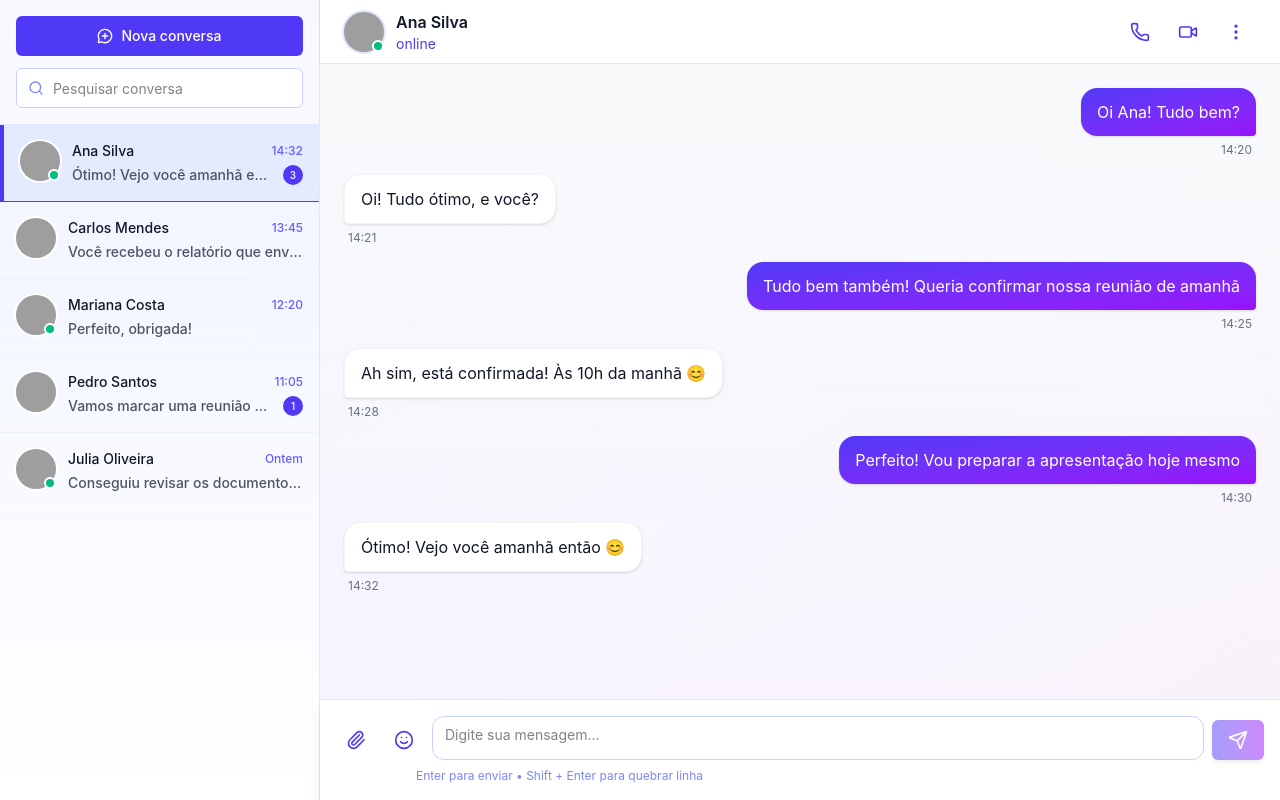
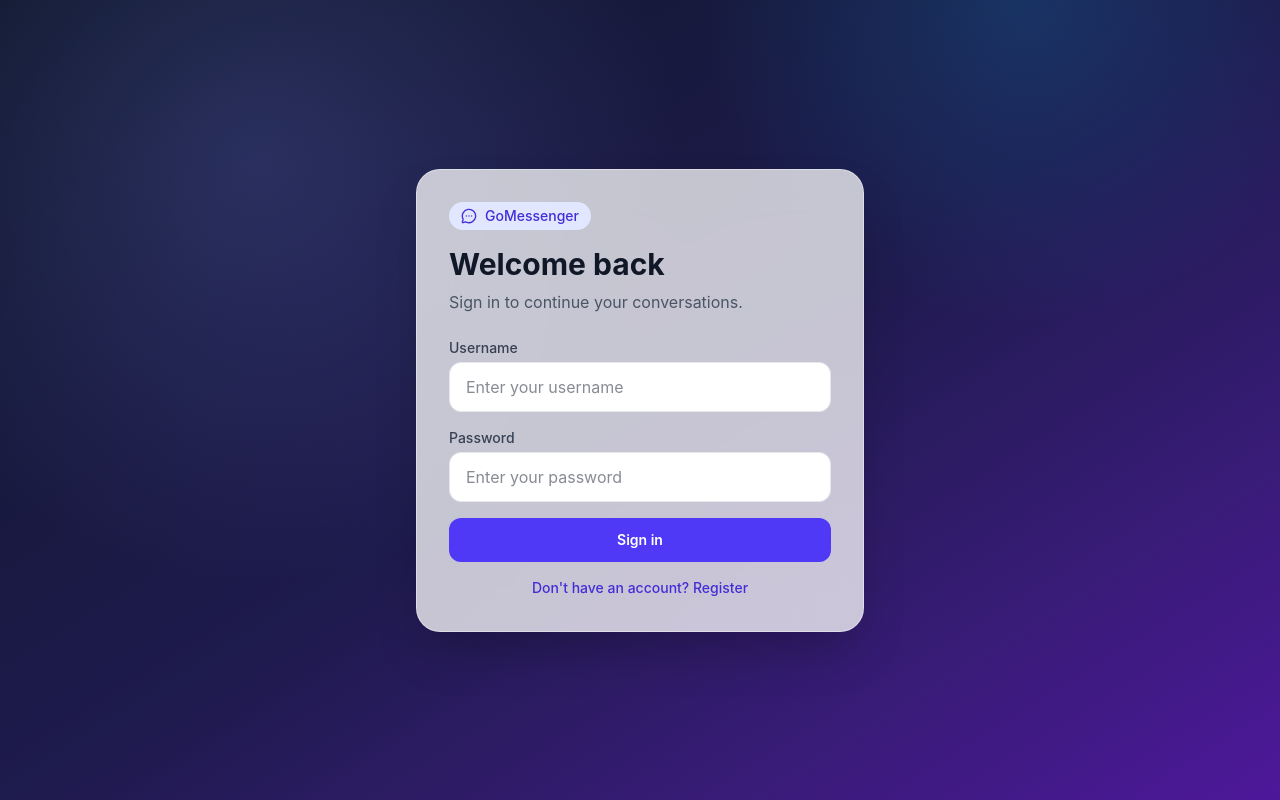
Before and after one commit to Miguel-Pezzini/GoMessenger-Frontend, a Vue app: page / in a window 1280 px wide. Built offline with nearby package versions, Linux system fonts and the light colour scheme; grey boxes are pictures that could not be loaded.

Commit message:
feat: add modern login and register authentication flow

```diff
--- a/src/app/App.vue
+++ b/src/app/App.vue
@@ -1,102 +1,136 @@
 <script setup lang="ts">
-import { ref } from 'vue';
-import { MessageCirclePlus } from 'lucide-vue-next';
+import { ref, onMounted, useTemplateRef } from 'vue';
+import { LogOut, MessageCirclePlus } from 'lucide-vue-next';
 import ChatSidebar, { type Contact } from './components/ChatSidebar.vue';
 import ChatHeader from './components/ChatHeader.vue';
 import ChatMessages from './components/ChatMessages.vue';
 import MessageInput from './components/MessageInput.vue';
+import AuthCard from './components/AuthCard.vue';
 import type { Message } from './components/MessageBubble.vue';
 
-// Mock data para conversas
+const API_BASE_URL = 'http://localhost:8080';
+
+type AuthMode = 'login' | 'register';
+
+type AuthCardExposed = {
+  setError: (message: string) => void;
+  setSuccess: (message: string) => void;
+};
+
+const authMode = ref<AuthMode>('login');
+const isAuthenticated = ref(false);
+const currentUser = ref('');
+const authCardRef = useTemplateRef<AuthCardExposed>('authCardRef');
+
 const mockContacts: Contact[] = [
   {
-    id: "1",
-    name: "Ana Silva",
-    avatar: "https://images.unsplash.com/photo-1649589244330-09ca58e4fa64?crop=entropy&cs=tinysrgb&fit=max&fm=jpg&ixid=M3w3Nzg4Nzd8MHwxfHNlYXJjaHwxfHxwcm9mZXNzaW9uYWwlMjB3b21hbiUyMHBvcnRyYWl0fGVufDF8fHx8MTc3MjE4NzE5Mnww&ixlib=rb-4.1.0&q=80&w=1080",
-    lastMessage: "Ótimo! Vejo você amanhã então 😊",
-    timestamp: "14:32",
+    id: '1',
+    name: 'Ana Silva',
+    avatar:
+      'https://images.unsplash.com/photo-1649589244330-09ca58e4fa64?crop=entropy&cs=tinysrgb&fit=max&fm=jpg&ixid=M3w3Nzg4Nzd8MHwxfHNlYXJjaHwxfHxwcm9mZXNzaW9uYWwlMjB3b21hbiUyMHBvcnRyYWl0fGVufDF8fHx8MTc3MjE4NzE5Mnww&ixlib=rb-4.1.0&q=80&w=1080',
+    lastMessage: 'Ótimo! Vejo você amanhã então 😊',
+    timestamp: '14:32',
     unreadCount: 3,
     online: true,
   },
   {
-    id: "2",
-    name: "Carlos Mendes",
-    avatar: "https://images.unsplash.com/photo-1554765345-6ad6a5417cde?crop=entropy&cs=tinysrgb&fit=max&fm=jpg&ixid=M3w3Nzg4Nzd8MHwxfHNlYXJjaHwxfHxwcm9mZXNzaW9uYWwlMjBtYW4lMjBwb3J0cmFpdHxlbnwxfHx8fDE3NzIxODY2NTd8MA&ixlib=rb-4.1.0&q=80&w=1080",
-    lastMessage: "Você recebeu o relatório que enviei?",
-    timestamp: "13:45",
+    id: '2',
+    name: 'Carlos Mendes',
+    avatar:
+      'https://images.unsplash.com/photo-1554765345-6ad6a5417cde?crop=entropy&cs=tinysrgb&fit=max&fm=jpg&ixid=M3w3Nzg4Nzd8MHwxfHNlYXJjaHwxfHxwcm9mZXNzaW9uYWwlMjBtYW4lMjBwb3J0cmFpdHxlbnwxfHx8fDE3NzIxODY2NTd8MA&ixlib=rb-4.1.0&q=80&w=1080',
+    lastMessage: 'Você recebeu o relatório que enviei?',
+    timestamp: '13:45',
     unreadCount: 0,
     online: false,
   },
   {
-    id: "3",
-    name: "Mariana Costa",
-    avatar: "https://images.unsplash.com/photo-1525786210598-d527194d3e9a?crop=entropy&cs=tinysrgb&fit=max&fm=jpg&ixid=M3w3Nzg4Nzd8MHwxfHNlYXJjaHwxfHx5b3VuZyUyMHdvbWFuJTIwc21pbGluZ3xlbnwxfHx8fDE3NzIxNjU1MDd8MA&ixlib=rb-4.1.0&q=80&w=1080",
-    lastMessage: "Perfeito, obrigada!",
-    timestamp: "12:20",
+    id: '3',
+    name: 'Mariana Costa',
+    avatar:
+      'https://images.unsplash.com/photo-1525786210598-d527194d3e9a?crop=entropy&cs=tinysrgb&fit=max&fm=jpg&ixid=M3w3Nzg4Nzd8MHwxfHNlYXJjaHwxfHx5b3VuZyUyMHdvbWFuJTIwc21pbGluZ3xlbnwxfHx8fDE3NzIxNjU1MDd8MA&ixlib=rb-4.1.0&q=80&w=1080',
+    lastMessage: 'Perfeito, obrigada!',
+    timestamp: '12:20',
     unreadCount: 0,
     online: true,
   },
   {
-    id: "4",
-    name: "Pedro Santos",
-    avatar: "https://images.unsplash.com/photo-1723538201695-2427f49cdcde?crop=entropy&cs=tinysrgb&fit=max&fm=jpg&ixid=M3w3Nzg4Nzd8MHwxfHNlYXJjaHwxfHxidXNpbmVzcyUyMG1hbiUyMGNhc3VhbHxlbnwxfHx8fDE3NzIyMzIzNjh8MA&ixlib=rb-4.1.0&q=80&w=1080",
-    lastMessage: "Vamos marcar uma reunião para discutir o projeto",
-    timestamp: "11:05",
+    id: '4',
+    name: 'Pedro Santos',
+    avatar:
+      'https://images.unsplash.com/photo-1723538201695-2427f49cdcde?crop=entropy&cs=tinysrgb&fit=max&fm=jpg&ixid=M3w3Nzg4Nzd8MHwxfHNlYXJjaHwxfHxidXNpbmVzcyUyMG1hbiUyMGNhc3VhbHxlbnwxfHx8fDE3NzIyMzIzNjh8MA&ixlib=rb-4.1.0&q=80&w=1080',
+    lastMessage: 'Vamos marcar uma reunião para discutir o projeto',
+    timestamp: '11:05',
     unreadCount: 1,
     online: false,
   },
   {
-    id: "5",
-    name: "Julia Oliveira",
-    avatar: "https://images.unsplash.com/photo-1689600944138-da3b150d9cb8?crop=entropy&cs=tinysrgb&fit=max&fm=jpg&ixid=M3w3Nzg4Nzd8MHwxfHNlYXJjaHwxfHx3b21hbiUyMHByb2Zlc3Npb25hbCUyMGhlYWRzaG90fGVufDF8fHx8MTc3MjE2NjI2NHww&ixlib=rb-4.1.0&q=80&w=1080",
-    lastMessage: "Conseguiu revisar os documentos?",
-    timestamp: "Ontem",
+    id: '5',
+    name: 'Julia Oliveira',
+    avatar:
+      'https://images.unsplash.com/photo-1689600944138-da3b150d9cb8?crop=entropy&cs=tinysrgb&fit=max&fm=jpg&ixid=M3w3Nzg4Nzd8MHwxfHNlYXJjaHwxfHx3b21hbiUyMHByb2Zlc3Npb25hbCUyMGhlYWRzaG90fGVufDF8fHx8MTc3MjE2NjI2NHww&ixlib=rb-4.1.0&q=80&w=1080',
+    lastMessage: 'Conseguiu revisar os documentos?',
+    timestamp: 'Ontem',
     unreadCount: 0,
     online: true,
   },
 ];
 
-// Mock data para mensagens
 const initialMessages: Record<string, Message[]> = {
-  "1": [
-    { id: "1", text: "Oi Ana! Tudo bem?", timestamp: "14:20", isMine: true },
-    { id: "2", text: "Oi! Tudo ótimo, e você?", timestamp: "14:21", isMine: false },
-    { id: "3", text: "Tudo bem também! Queria confirmar nossa reunião de amanhã", timestamp: "14:25", isMine: true },
-    { id: "4", text: "Ah sim, está confirmada! Às 10h da manhã 😊", timestamp: "14:28", isMine: false },
-    { id: "5", text: "Perfeito! Vou preparar a apresentação hoje mesmo", timestamp: "14:30", isMine: true },
-    { id: "6", text: "Ótimo! Vejo você amanhã então 😊", timestamp: "14:32", isMine: false },
+  '1': [
+    { id: '1', text: 'Oi Ana! Tudo bem?', timestamp: '14:20', isMine: true },
+    { id: '2', text: 'Oi! Tudo ótimo, e você?', timestamp: '14:21', isMine: false },
+    {
+      id: '3',
+      text: 'Tudo bem também! Queria confirmar nossa reunião de amanhã',
+      timestamp: '14:25',
+      isMine: true,
+    },
+    { id: '4', text: 'Ah sim, está confirmada! Às 10h da manhã 😊', timestamp: '14:28', isMine: false },
+    { id: '5', text: 'Perfeito! Vou preparar a apresentação hoje mesmo', timestamp: '14:30', isMine: true },
+    { id: '6', text: 'Ótimo! Vejo você amanhã então 😊', timestamp: '14:32', isMine: false },
   ],
-  "2": [
-    { id: "1", text: "Bom dia, Carlos!", timestamp: "09:15", isMine: true },
-    { id: "2", text: "Bom dia! Como vai o projeto?", timestamp: "09:20", isMine: false },
-    { id: "3", text: "Está indo bem. Terminei a primeira fase ontem", timestamp: "09:25", isMine: true },
-    { id: "4", text: "Que ótimo! Vou enviar o relatório para você", timestamp: "13:40", isMine: false },
-    { id: "5", text: "Você recebeu o relatório que enviei?", timestamp: "13:45", isMine: false },
+  '2': [
+    { id: '1', text: 'Bom dia, Carlos!', timestamp: '09:15', isMine: true },
+    { id: '2', text: 'Bom dia! Como vai o projeto?', timestamp: '09:20', isMine: false },
+    { id: '3', text: 'Está indo bem. Terminei a primeira fase ontem', timestamp: '09:25', isMine: true },
+    { id: '4', text: 'Que ótimo! Vou enviar o relatório para você', timestamp: '13:40', isMine: false },
+    { id: '5', text: 'Você recebeu o relatório que enviei?', timestamp: '13:45', isMine: false },
   ],
-  "3": [
-    { id: "1", text: "Mariana, você pode me ajudar com aquela dúvida?", timestamp: "12:10", isMine: true },
-    { id: "2", text: "Claro! Qual é a dúvida?", timestamp: "12:12", isMine: false },
-    { id: "3", text: "É sobre o formulário de cadastro. Qual campo devemos adicionar?", timestamp: "12:15", isMine: true },
-    { id: "4", text: "Perfeito, obrigada!", timestamp: "12:20", isMine: false },
+  '3': [
+    { id: '1', text: 'Mariana, você pode me ajudar com aquela dúvida?', timestamp: '12:10', isMine: true },
+    { id: '2', text: 'Claro! Qual é a dúvida?', timestamp: '12:12', isMine: false },
+    {
+      id: '3',
+      text: 'É sobre o formulário de cadastro. Qual campo devemos adicionar?',
+      timestamp: '12:15',
+      isMine: true,
+    },
+    { id: '4', text: 'Perfeito, obrigada!', timestamp: '12:20', isMine: false },
   ],
-  "4": [
-    { id: "1", text: "Pedro, precisamos conversar sobre o cronograma", timestamp: "10:30", isMine: true },
-    { id: "2", text: "Vamos marcar uma reunião para discutir o projeto", timestamp: "11:05", isMine: false },
+  '4': [
+    { id: '1', text: 'Pedro, precisamos conversar sobre o cronograma', timestamp: '10:30', isMine: true },
+    { id: '2', text: 'Vamos marcar uma reunião para discutir o projeto', timestamp: '11:05', isMine: false },
   ],
-  "5": [
-    { id: "1", text: "Julia, enviei os documentos por email", timestamp: "Ontem", isMine: true },
-    { id: "2", text: "Conseguiu revisar os documentos?", timestamp: "Ontem", isMine: false },
+  '5': [
+    { id: '1', text: 'Julia, enviei os documentos por email', timestamp: 'Ontem', isMine: true },
+    { id: '2', text: 'Conseguiu revisar os documentos?', timestamp: 'Ontem', isMine: false },
   ],
 };
 
-const selectedContactId = ref<string>("1");
+const selectedContactId = ref<string>('1');
 const messages = ref<Record<string, Message[]>>(initialMessages);
+const selectedContact = ref<Contact | undefined>(mockContacts.find((c) => c.id === selectedContactId.value));
+const currentMessages = ref<Message[]>(messages.value[selectedContactId.value] || []);
 
-const selectedContact = ref<Contact | undefined>(
-  mockContacts.find((c) => c.id === selectedContactId.value)
-);
+onMounted(() => {
+  const token = localStorage.getItem('gomessenger_token');
+  const username = localStorage.getItem('gomessenger_username');
 
-const currentMessages = ref<Message[]>(messages.value[selectedContactId.value] || []);
+  if (token && username) {
+    isAuthenticated.value = true;
+    currentUser.value = username;
+  }
+});
 
 const handleSelectContact = (id: string) => {
   selectedContactId.value = id;
@@ -110,7 +144,7 @@ const handleSendMessage = (text: string) => {
   const newMessage: Message = {
     id: Date.now().toString(),
     text,
-    timestamp: new Date().toLocaleTimeString("pt-BR", { hour: "2-digit", minute: "2-digit" }),
+    timestamp: new Date().toLocaleTimeString('pt-BR', { hour: '2-digit', minute: '2-digit' }),
     isMine: true,
   };
 
@@ -122,20 +156,79 @@ const handleSendMessage = (text: string) => {
   currentMessages.value = [...messages.value[selectedContactId.value]];
 };
 
-const getStatus = (contact: Contact) => {
-  return contact.online ? "online" : "offline";
+const getStatus = (contact: Contact) => (contact.online ? 'online' : 'offline');
+
+const handleAuthSubmit = async (payload: { username: string; password: string; mode: AuthMode }) => {
+  const endpoint = payload.mode === 'login' ? '/auth/login' : '/auth/register';
+
+  const response = await fetch(`${API_BASE_URL}${endpoint}`, {
+    method: 'POST',
+    headers: {
+      'Content-Type': 'application/json',
+    },
+    body: JSON.stringify({
+      username: payload.username,
+      password: payload.password,
+    }),
+  });
+
+  const data = await response.json().catch(() => ({}));
+
+  if (!response.ok) {
+    const message = data?.message || data?.error || 'Authentication failed. Please try again.';
+    authCardRef.value?.setError(message);
+    return;
+  }
+
+  if (payload.mode === 'register') {
+    authCardRef.value?.setSuccess('Registration successful! You can sign in now.');
+    authMode.value = 'login';
+    return;
+  }
+
+  const token = data?.token || data?.accessToken || data?.jwt || 'session-authenticated';
+  localStorage.setItem('gomessenger_token', token);
+  localStorage.setItem('gomessenger_username', payload.username);
+  currentUser.value = payload.username;
+  isAuthenticated.value = true;
+};
+
+const toggleAuthMode = () => {
+  authMode.value = authMode.value === 'login' ? 'register' : 'login';
+};
+
+const handleLogout = () => {
+  localStorage.removeItem('gomessenger_token');
+  localStorage.removeItem('gomessenger_username');
+  currentUser.value = '';
+  isAuthenticated.value = false;
+  authMode.value = 'login';
 };
 </script>
 
 <template>
-  <div class="flex h-screen bg-gradient-to-br from-indigo-50 via-purple-50 to-pink-50 max-w-[1440px] mx-auto shadow-2xl">
-    <ChatSidebar
-      :contacts="mockContacts"
-      :selectedContactId="selectedContactId"
-      @selectContact="handleSelectContact"
-    />
+  <main>
+    <div
+      v-if="!isAuthenticated"
+      class="flex min-h-screen items-center justify-center bg-gradient-to-br from-slate-900 via-indigo-950 to-violet-900 px-4 py-8"
+    >
+      <div class="absolute inset-0 bg-[radial-gradient(circle_at_20%_20%,rgba(129,140,248,.2),transparent_35%),radial-gradient(circle_at_80%_0%,rgba(14,165,233,.18),transparent_25%)]" />
+      <AuthCard ref="authCardRef" :mode="authMode" @submit="handleAuthSubmit" @toggleMode="toggleAuthMode" />
+    </div>
 
-    <div v-if="selectedContact" class="flex-1 flex flex-col">
+    <div v-else class="relative mx-auto flex h-screen max-w-[1440px] bg-gradient-to-br from-indigo-50 via-purple-50 to-pink-50 shadow-2xl">
+      <button
+        type="button"
+        class="absolute right-3 top-3 z-10 inline-flex items-center gap-1 rounded-full bg-white/90 px-3 py-2 text-xs font-semibold text-slate-700 shadow-md transition hover:bg-white"
+        @click="handleLogout"
+      >
+        <LogOut :size="14" />
+        Logout {{ currentUser }}
+      </button>
+
+      <ChatSidebar :contacts="mockContacts" :selectedContactId="selectedContactId" @selectContact="handleSelectContact" />
+
+      <div v-if="selectedContact" class="flex flex-1 flex-col">
         <ChatHeader
           :name="selectedContact.name"
           :avatar="selectedContact.avatar"
@@ -146,14 +239,15 @@ const getStatus = (contact: Contact) => {
         <MessageInput @sendMessage="handleSendMessage" />
       </div>
 
-    <div v-else class="flex-1 flex items-center justify-center">
+      <div v-else class="flex flex-1 items-center justify-center">
         <div class="text-center">
-        <div class="size-16 mx-auto mb-4 rounded-full bg-indigo-100 flex items-center justify-center">
+          <div class="mx-auto mb-4 flex size-16 items-center justify-center rounded-full bg-indigo-100">
             <MessageCirclePlus :size="32" class="text-indigo-600" />
           </div>
-        <p class="text-gray-600 font-medium">Selecione uma conversa para começar</p>
-        <p class="text-sm text-gray-400 mt-1">Escolha um contato da lista ao lado</p>
+          <p class="font-medium text-gray-600">Selecione uma conversa para começar</p>
+          <p class="mt-1 text-sm text-gray-400">Escolha um contato da lista ao lado</p>
         </div>
       </div>
     </div>
+  </main>
 </template>
--- /dev/null
+++ b/src/app/components/AuthCard.vue
@@ -0,0 +1,134 @@
+<script setup lang="ts">
+import { computed, ref } from 'vue';
+import { LoaderCircle, MessageCircleMore } from 'lucide-vue-next';
+
+type AuthMode = 'login' | 'register';
+
+const props = defineProps<{
+  mode: AuthMode;
+}>();
+
+const emit = defineEmits<{
+  submit: [payload: { username: string; password: string; mode: AuthMode }];
+  toggleMode: [];
+}>();
+
+const username = ref('');
+const password = ref('');
+const isLoading = ref(false);
+const error = ref('');
+const success = ref('');
+
+const title = computed(() =>
+  props.mode === 'login' ? 'Welcome back' : 'Create your account'
+);
+
+const subtitle = computed(() =>
+  props.mode === 'login'
+    ? 'Sign in to continue your conversations.'
+    : 'Register to start chatting in real-time.'
+);
+
+const cta = computed(() => (props.mode === 'login' ? 'Sign in' : 'Create account'));
+const toggleText = computed(() =>
+  props.mode === 'login'
+    ? "Don't have an account? Register"
+    : 'Already have an account? Sign in'
+);
+
+const submit = async () => {
+  error.value = '';
+  success.value = '';
+
+  if (!username.value.trim() || !password.value.trim()) {
+    error.value = 'Username and password are required.';
+    return;
+  }
+
+  isLoading.value = true;
+
+  try {
+    emit('submit', {
+      username: username.value.trim(),
+      password: password.value,
+      mode: props.mode,
+    });
+  } finally {
+    setTimeout(() => {
+      isLoading.value = false;
+    }, 350);
+  }
+};
+
+const setError = (message: string) => {
+  error.value = message;
+};
+
+const setSuccess = (message: string) => {
+  success.value = message;
+};
+
+defineExpose({
+  setError,
+  setSuccess,
+});
+</script>
+
+<template>
+  <section class="w-full max-w-md rounded-3xl border border-white/40 bg-white/75 p-6 shadow-2xl backdrop-blur-xl sm:p-8">
+    <div class="mb-6">
+      <div class="mb-4 inline-flex items-center gap-2 rounded-full bg-indigo-100 px-3 py-1 text-sm font-medium text-indigo-700">
+        <MessageCircleMore :size="16" />
+        GoMessenger
+      </div>
+      <h1 class="text-2xl font-bold text-gray-900 sm:text-3xl">{{ title }}</h1>
+      <p class="mt-2 text-sm text-gray-600 sm:text-base">{{ subtitle }}</p>
+    </div>
+
+    <form class="space-y-4" @submit.prevent="submit">
+      <div>
+        <label class="mb-1 block text-sm font-medium text-gray-700" for="username">Username</label>
+        <input
+          id="username"
+          v-model="username"
+          type="text"
+          autocomplete="username"
+          class="w-full rounded-xl border border-gray-200 bg-white px-4 py-3 text-gray-900 outline-none transition focus:border-indigo-400 focus:ring-2 focus:ring-indigo-100"
+          placeholder="Enter your username"
+        />
+      </div>
+
+      <div>
+        <label class="mb-1 block text-sm font-medium text-gray-700" for="password">Password</label>
+        <input
+          id="password"
+          v-model="password"
+          type="password"
+          :autocomplete="mode === 'login' ? 'current-password' : 'new-password'"
+          class="w-full rounded-xl border border-gray-200 bg-white px-4 py-3 text-gray-900 outline-none transition focus:border-indigo-400 focus:ring-2 focus:ring-indigo-100"
+          placeholder="Enter your password"
+        />
+      </div>
+
+      <p v-if="error" class="rounded-lg bg-red-50 px-3 py-2 text-sm text-red-600">{{ error }}</p>
+      <p v-if="success" class="rounded-lg bg-emerald-50 px-3 py-2 text-sm text-emerald-700">{{ success }}</p>
+
+      <button
+        type="submit"
+        class="inline-flex w-full items-center justify-center gap-2 rounded-xl bg-indigo-600 px-4 py-3 text-sm font-semibold text-white transition hover:bg-indigo-500 disabled:cursor-not-allowed disabled:opacity-70"
+        :disabled="isLoading"
+      >
+        <LoaderCircle v-if="isLoading" :size="16" class="animate-spin" />
+        {{ cta }}
+      </button>
+    </form>
+
+    <button
+      type="button"
+      class="mt-4 w-full text-sm font-medium text-indigo-700 transition hover:text-indigo-900"
+      @click="emit('toggleMode')"
+    >
+      {{ toggleText }}
+    </button>
+  </section>
+</template>
```
Lines whose indentation alone changed are shown as unchanged.
